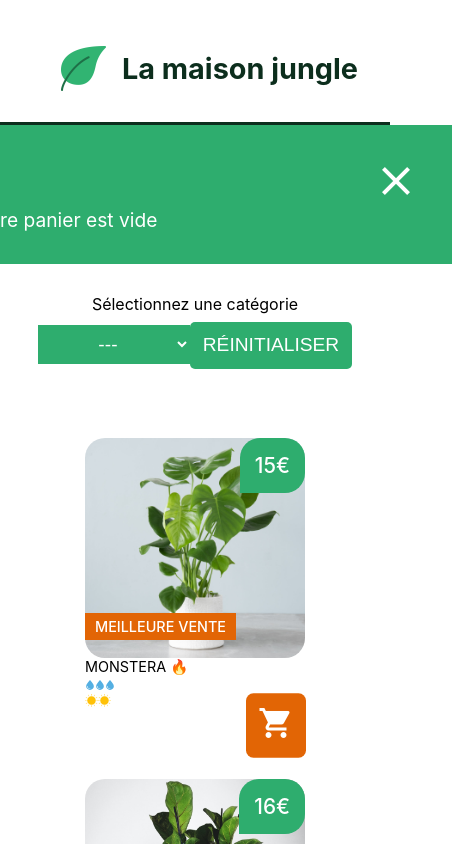
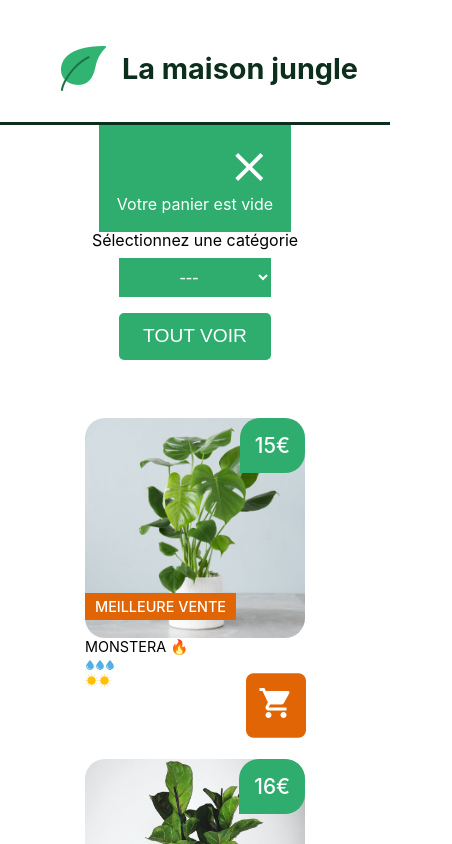
Before and after one commit to s-manguy/la-maison-jungle-by-sandrine-manguy, a React (Create React App) app: page / in a window 390 px wide. Shown: the top 844 px of the page, 452 px wide, since content can reach past the window. Built offline with nearby package versions, Linux system fonts and the light colour scheme.

Commit message:
mobile layout Categories & Cart

```diff
--- a/src/components/Categories.js
+++ b/src/components/Categories.js
@@ -13,7 +13,7 @@ const Categories = ({ categories, activeCategory, setActiveCategory }) => {
             >
                 Sélectionnez une catégorie
             </label>
-            <div>
+            <div className='lmj-categories-choice'>
                 <select
                     name="categories"
                     id="categories-selector"
@@ -30,7 +30,7 @@ const Categories = ({ categories, activeCategory, setActiveCategory }) => {
                     className="lmj-categories-button"
                     onClick={() => setActiveCategory('')}
                 >
-                    Réinitialiser
+                    Tout VOIR
                 </button>
             </div>
 
--- a/src/styles/Cart.css
+++ b/src/styles/Cart.css
@@ -1,12 +1,26 @@
 .lmj-cart {
 	color: white;
 	background-color: #2ead6e;
-	padding: 32px;
+	padding: 18px;
 	display: flex;
 	flex-direction: column;
 	justify-content: flex-start;
-	width: 450px;
-	font-size: 1.2rem;
+	width: 490px;
+	font-size: 1.1rem;
+}
+
+@media screen and (max-width: 600px)  {
+	.lmj-cart {
+		width: auto;
+		font-size: 1rem;
+		margin: none;
+		padding: none;
+		/* To see the cart in the place where the button is clicked ! */
+		z-index: 150;
+		position: sticky;
+		top: 0;
+		right: 0;
+	}
 }
 
 .lmj-cart-toggle-button {
@@ -15,7 +29,6 @@
 	border: none;
 	font-weight: 600;
 	cursor: pointer;
-	align-self: self-start;
 	padding: 0;
 	color: white;
 	align-self: flex-end;
@@ -25,24 +38,34 @@
 	display: flex;
 	flex-direction: row;
 	justify-content: space-between;
-	margin-left: -40px;
+	margin-left: -45px;
 	padding: 0.3rem;
-	font-size: 1.1rem;
-	font-weight: 700;
+	text-transform: uppercase;
 }
 
-/*.lmj-cart-item:hover {
-	background-color: #e26505 ;
-}*/
 
 .lmj-cart-item-button {
-	margin-left: 5px;
-	transition: color 400ms ease;
+	transition: color 600ms ease-in-out;
+}
+
+@media screen and (max-width: 600px) {
+	.lmj-cart-item {
+		font-size: 0.9rem;
+	}
+
+	.lmj-cart-item-button-box {
+		align-self: flex-end;
+	}
+
+	.lmj-cart-item-button {
+		padding: 4px;
+
+	}
+
 }
 
 .lmj-cart-item-button:hover {
 	color:#c43c00;
-	/*transform: scale(125%);*/
 }
 
 .lmj-cart-item-button-add:hover {
@@ -56,9 +79,11 @@
 	padding: 10px;
 	border-radius: 5px;
 	text-transform: uppercase;
+	text-align: end;
 	font-size: 1rem;
 	border: solid 2px white;
 	border-radius: 5px;
+	align-self: flex-end;
 }
 
 .lmj-cart-remove-button:hover {
@@ -66,25 +91,59 @@
 }
 
 .lmj-cart-closed {
+	display: grid;
+	justify-content: flex-end;
 	padding: 32px;
 	width: 300px;
+	z-index: 100;
+}
+
+@media screen and (max-width: 600px)  {
+	.lmj-cart-closed {
+		/*background-color: white;*/
+		padding: none;
+		padding-top: 16px;
+		position: sticky;
+		top: 0;
+		right: 0;
+	}
 }
 
 .lmj-cart-closed > button {
 	color: white;
 	background-color: #31b572;
 	width: auto;
-	padding: 10px;
+	padding: 1rem;
+	margin: 0;
+	margin-right: -16px;
 	border-radius: 5px;
 	text-transform: uppercase;
 	font-size: 1rem;
-	transition-property: background-color, box-shadow;
-	transition-duration: 400ms;
+	align-self: flex-end;
+	transform: scale(75%);
+	transition-property: background-color, box-shadow, transform;
+	transition-duration: 1000ms;
 	transition-timing-function: ease-in-out;
 }
 
+@media screen and (max-width: 600px)  {
+	.lmj-cart-closed > button {
+		background-color: #1E7047;
+		box-shadow: grey 0.2rem 0.2rem 0.2rem;
+	}
+}
+
+
 .lmj-cart-closed > button:hover {
 	background-color: #1E7047;
+	transform: translateX(10px);
+}
+
+@media screen and (max-width: 600px)  {
+	.lmj-cart-closed > button:hover {
+		background-color: #31b572;
+		transform: scale(95%);
+	}
 }
 
 .lmj-cart-closed > button:focus {
--- a/src/styles/Categories.css
+++ b/src/styles/Categories.css
@@ -48,6 +48,7 @@
 @media screen and (max-width: 600px)  {
 	.lmj-categories {
 		width: auto;
+		margin-top: -2rem;
 	}
 
 	.lmj-categories-choice {
```
